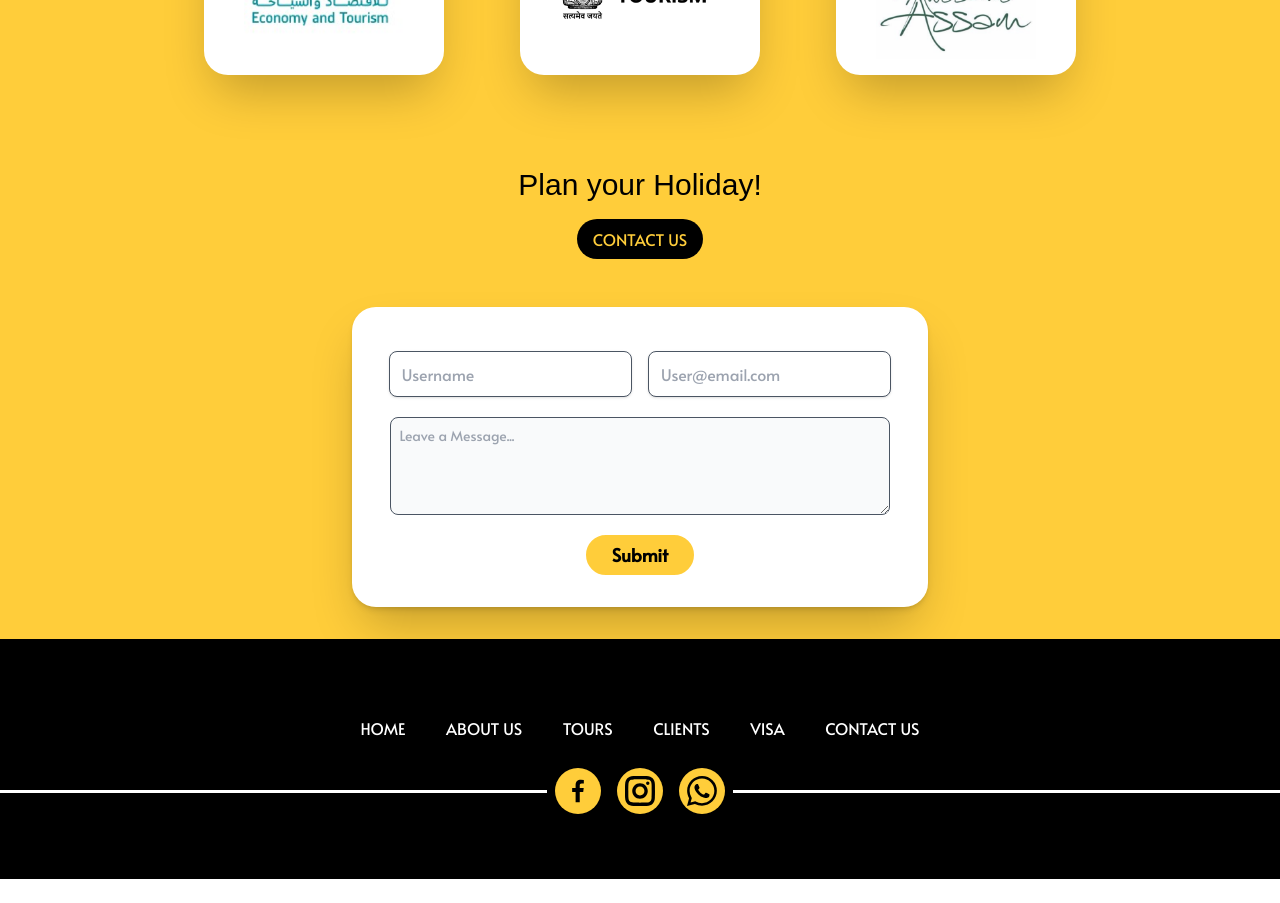
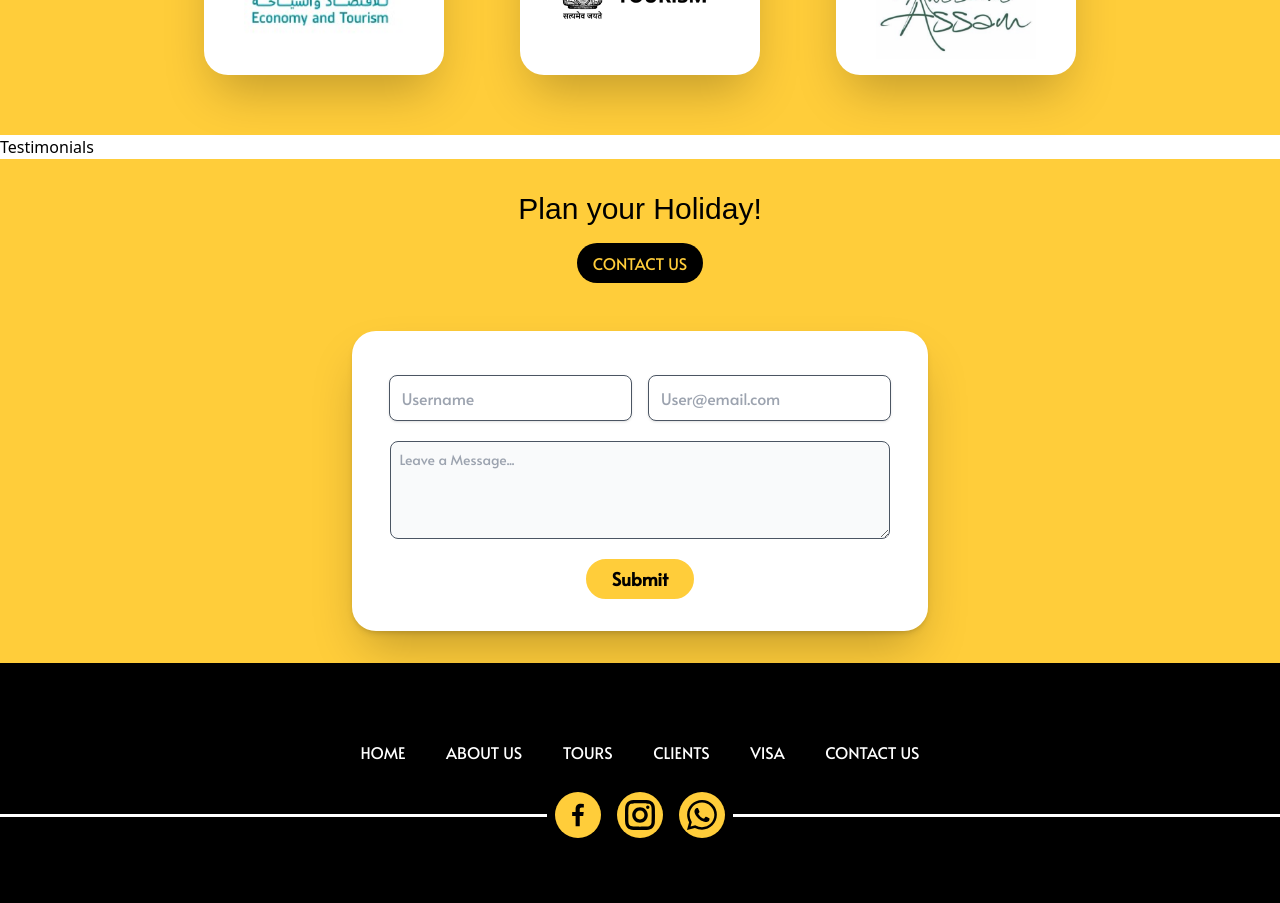
Before and after one commit to globalkonnect/gk-fe, a React (Vite) app: page / in a window 1280 px wide. Shown: the part 4200-5103 px from the top of the page. Before the commit the page ends 5079 px from the top, so only its background shows below. Built offline with nearby package versions, Linux system fonts and the light colour scheme; a web font is replaced by a local one.

Commit message:
fix:whyus

```diff
--- a/src/App.jsx
+++ b/src/App.jsx
@@ -7,6 +7,7 @@ import WhyUs from "./Pages/WhyChoose"
 import VisaServices from "./Pages/VisaServices";
 import Service from "./Pages/Service";
 import Tours from "./Pages/Tours";
+import Testimonials from "./Pages/Testimonials";
 function App() {
   return (
     <div>
@@ -17,6 +18,7 @@ function App() {
       <Clients />
       <VisaServices />
       <Recognitions />
+      <Testimonials />
       <ContactUs />
       <Footer />
     </div>
--- a/src/Pages/Testimonials.jsx
+++ b/src/Pages/Testimonials.jsx
@@ -0,0 +1,11 @@
+import React from 'react'
+
+function Testimonials() {
+  return (
+    <div className=''>
+        Testimonials
+    </div>
+  )
+}
+
+export default Testimonials
```
